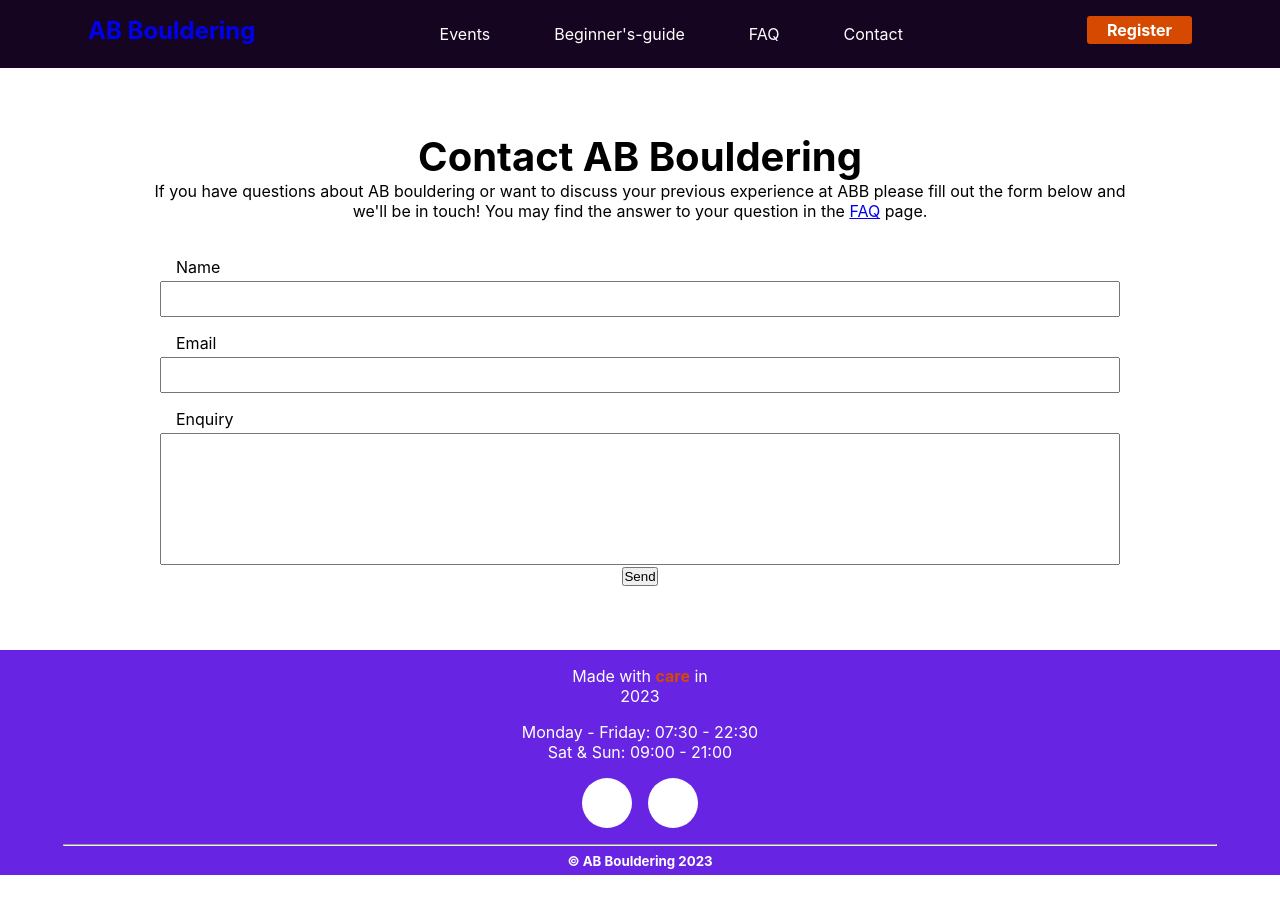
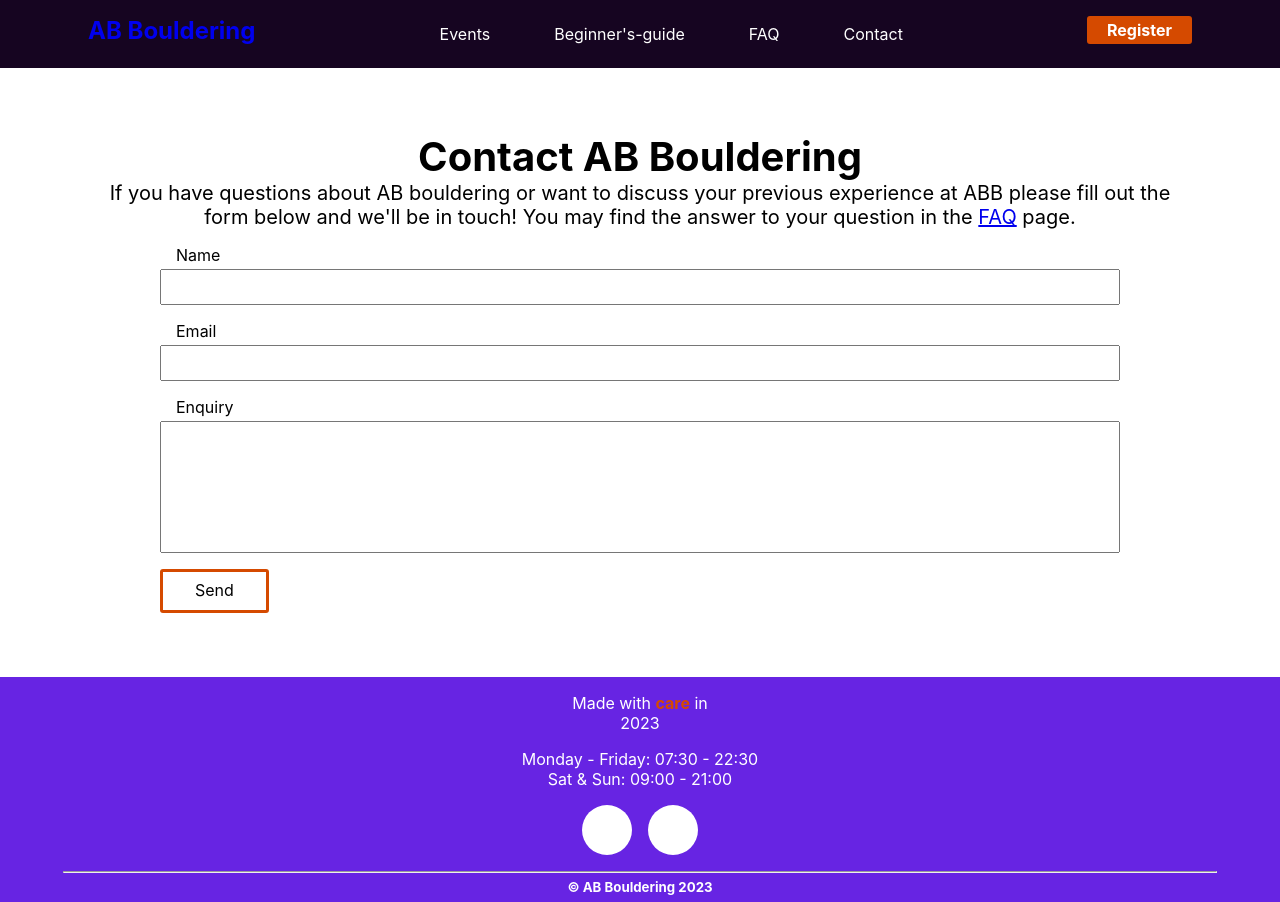
Before and after one commit to WildHeat/bouldering-booking, a React (Create React App) app: page /contact in a window 1280 px wide. Before the commit the page ends 875 px from the top, so only its background shows below. Built offline with nearby package versions, Linux system fonts and the light colour scheme.

Commit message:
completed contact page design

```diff
--- a/src/components/ContactPage/ContactPage.css
+++ b/src/components/ContactPage/ContactPage.css
@@ -8,6 +8,7 @@
 .contact-content-container p {
   max-width: 100ch;
   margin: auto;
+  font-size: 1.25em;
 }
 
 .contact-content-container h1 {
@@ -16,7 +17,6 @@
 
 .contact-input-container {
   display: flex;
-  /* justify-content: center; */
   flex-wrap: wrap;
 }
 
@@ -37,3 +37,18 @@
 #enquiry-input {
   height: 8rem;
 }
+
+.contact-send-button {
+  /* margin-left: 1em; */
+  padding: 0.5em 2em 0.6em 2em;
+  border-radius: 3px;
+  width: fit-content;
+  border: solid var(--accent-color);
+  margin-top: 1em;
+}
+
+.contact-send-button:hover {
+  cursor: pointer;
+  background-color: var(--accent-color);
+  color: var(--light-color);
+}
--- a/src/components/ContactPage/ContactPage.js
+++ b/src/components/ContactPage/ContactPage.js
@@ -20,7 +20,6 @@ const ContactPage = () => {
           </Link>{" "}
           page.
         </p>
-        <br />
         <div className="contact-form-container">
           <div className="contact-input-container">
             <label>Name</label>
@@ -53,7 +52,7 @@ const ContactPage = () => {
               }}
             />
           </div>
-          <input type="submit" value={"Send"} />
+          <div className="contact-send-button">Send</div>
         </div>
       </div>
     </div>
```
